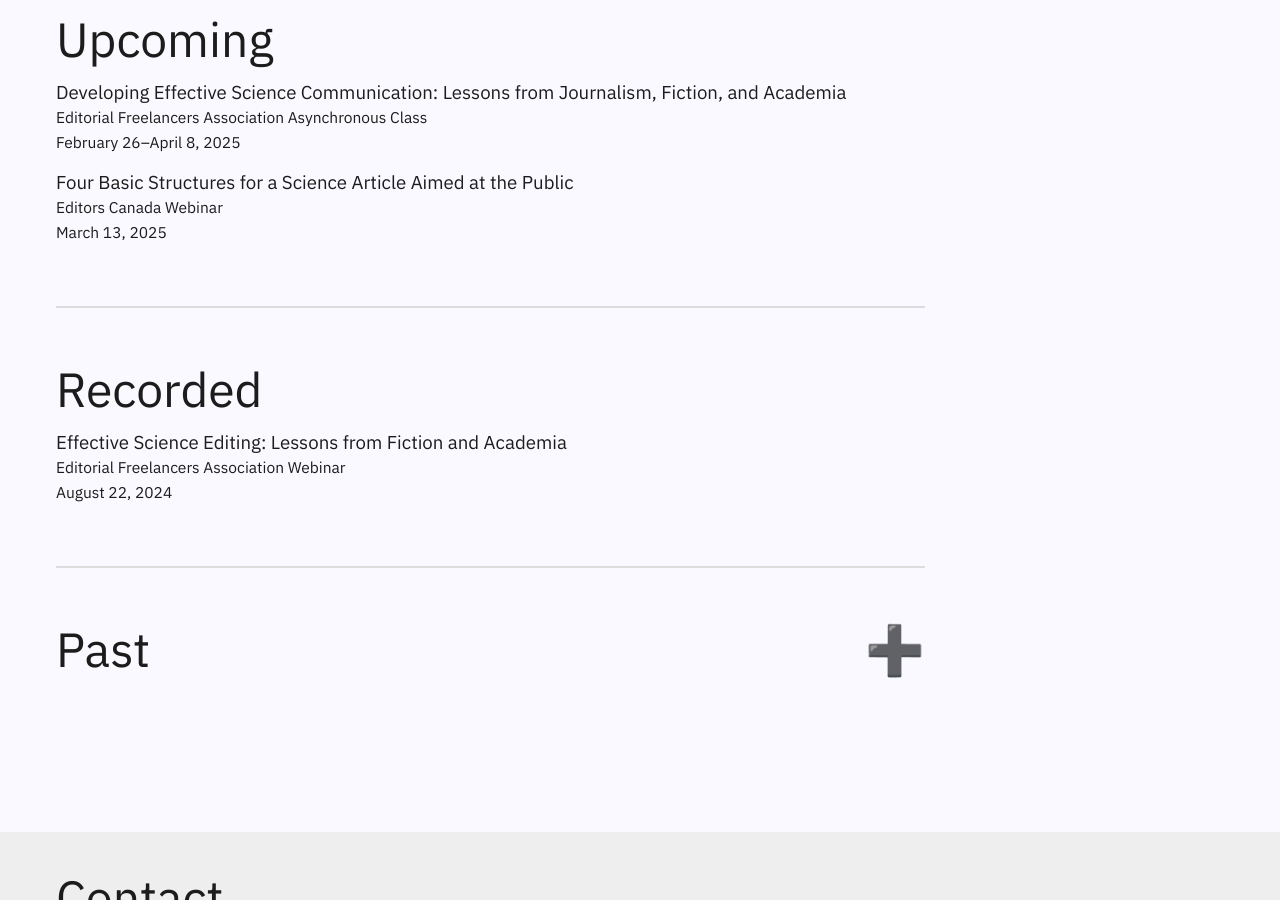
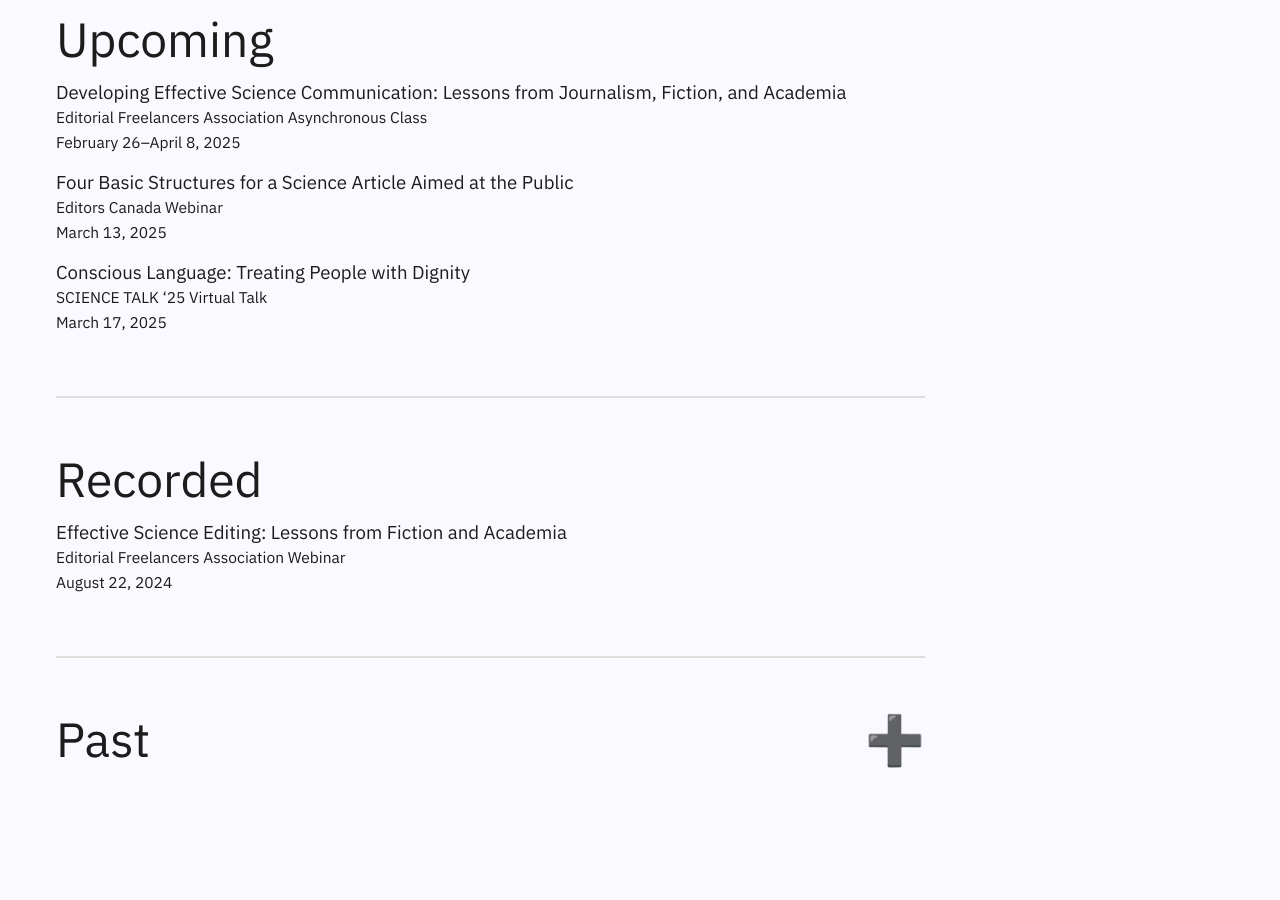
Before and after one commit to kgrimSV/Strange_Visitor, a Jekyll site: the page built from teaching.md, in a window 1280 px wide and 900 px high, scrolled down 332 px. Built offline with Jekyll 4.4.1, drawn with Linux system fonts in a browser that asks for light colours; some web fonts are replaced.

Commit message:
Update teaching.md
Adding SciTalk talk

```diff
--- a/teaching.md
+++ b/teaching.md
@@ -15,6 +15,10 @@ permalink: /teaching/
 [Four Basic Structures for a Science Article Aimed at the Public](https://webinars.editors.ca/upcoming_webinar/four-basic-structures-for-a-science-article-aimed-at-the-general-public/) <br>
 <small>Editors Canada Webinar</small><br>
 <small>March 13, 2025</small>
+
+[Conscious Language: Treating People with Dignity](https://www.associationofsciencecommunicators.org/conferences/science-talk-25/2025-program/)  <br>
+<small>SCIENCE TALK '25 Virtual Talk</small><br>
+<small>March 17, 2025</small>
 
 
 <br>
```
